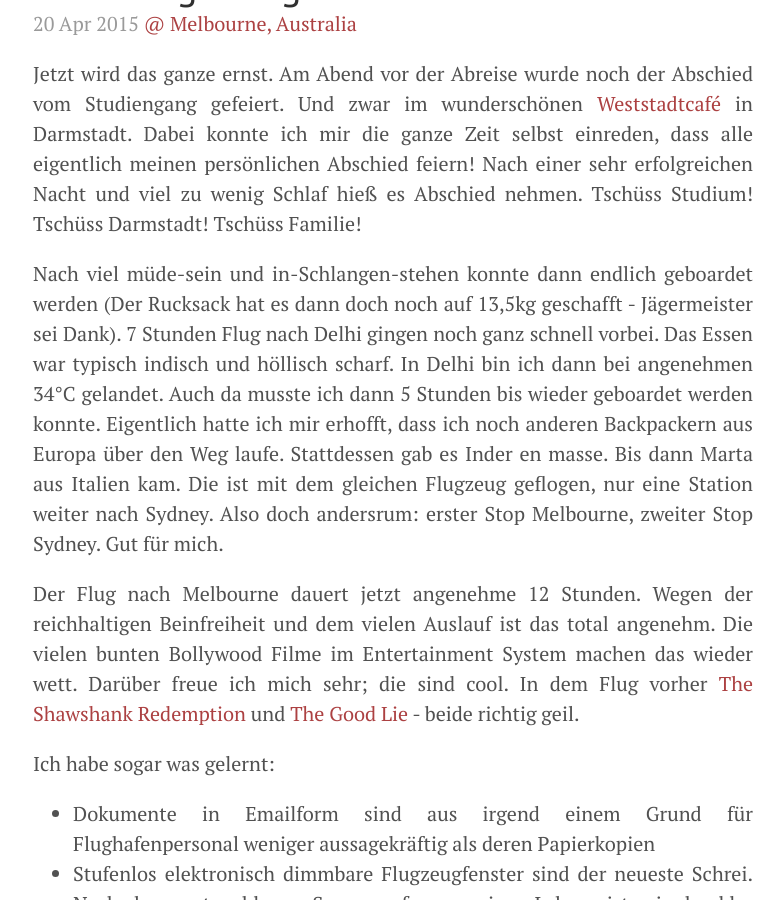
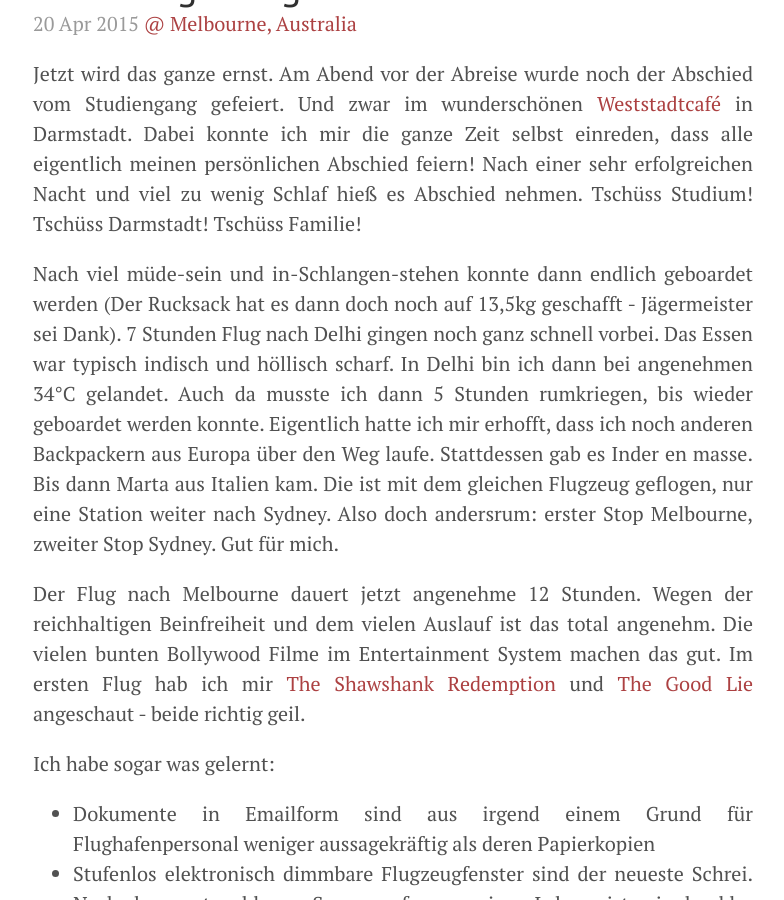
Before and after one commit to Sanderand/Sanderand.github.io, a Jekyll site: the page built from _posts/2015-04-20-anreise.md, in a window 1280 px wide and 900 px high, scrolled down 341 px. Shown: the whole window, without its empty margins (247-1031 px from the left). Built offline with Jekyll 4.4.1, drawn with Linux system fonts in a browser that asks for light colours; Markdown is read by kramdown in place of the engine named in the settings; comment, search, counter and statistics services are not loaded.

Commit message:
updated posts

```diff
--- a/_posts/2015-04-20-anreise.md
+++ b/_posts/2015-04-20-anreise.md
@@ -6,9 +6,9 @@ location: Melbourne, Australia
 
 Jetzt wird das ganze ernst. Am Abend vor der Abreise wurde noch der Abschied vom Studiengang gefeiert. Und zwar im wunderschönen [Weststadtcafé](http://www.weststadtcafe.de) in Darmstadt. Dabei konnte ich mir die ganze Zeit selbst einreden, dass alle eigentlich meinen persönlichen Abschied feiern! Nach einer sehr erfolgreichen Nacht und viel zu wenig Schlaf hieß es Abschied nehmen. Tschüss Studium! Tschüss Darmstadt! Tschüss Familie!
 
-Nach viel müde-sein und in-Schlangen-stehen konnte dann endlich geboardet werden (Der Rucksack hat es dann doch noch auf 13,5kg geschafft - Jägermeister sei Dank). 7 Stunden Flug nach Delhi gingen noch ganz schnell vorbei. Das Essen war typisch indisch und höllisch scharf. In Delhi bin ich dann bei angenehmen 34°C gelandet. Auch da musste ich dann 5 Stunden bis wieder geboardet werden konnte. Eigentlich hatte ich mir erhofft, dass ich noch anderen Backpackern aus Europa über den Weg laufe. Stattdessen gab es Inder en masse. Bis dann Marta aus Italien kam. Die ist mit dem gleichen Flugzeug geflogen, nur eine Station weiter nach Sydney. Also doch andersrum: erster Stop Melbourne, zweiter Stop Sydney. Gut für mich.
+Nach viel müde-sein und in-Schlangen-stehen konnte dann endlich geboardet werden (Der Rucksack hat es dann doch noch auf 13,5kg geschafft - Jägermeister sei Dank). 7 Stunden Flug nach Delhi gingen noch ganz schnell vorbei. Das Essen war typisch indisch und höllisch scharf. In Delhi bin ich dann bei angenehmen 34°C gelandet. Auch da musste ich dann 5 Stunden rumkriegen, bis wieder geboardet werden konnte. Eigentlich hatte ich mir erhofft, dass ich noch anderen Backpackern aus Europa über den Weg laufe. Stattdessen gab es Inder en masse. Bis dann Marta aus Italien kam. Die ist mit dem gleichen Flugzeug geflogen, nur eine Station weiter nach Sydney. Also doch andersrum: erster Stop Melbourne, zweiter Stop Sydney. Gut für mich.
 
-Der Flug nach Melbourne dauert jetzt angenehme 12 Stunden. Wegen der reichhaltigen Beinfreiheit und dem vielen Auslauf ist das total angenehm. Die vielen bunten Bollywood Filme im Entertainment System machen das wieder wett. Darüber freue ich mich sehr; die sind cool. In dem Flug vorher <a href="http://www.amazon.de/gp/product/B001IX2CHW/ref=as_li_tl?ie=UTF8&camp=1638&creative=19454&creativeASIN=B001IX2CHW&linkCode=as2&tag=andsanmeiblo-21&linkId=4QXNRFYOTOZJCPTH" target="_blank">The Shawshank Redemption</a> und <a href="http://www.amazon.de/gp/product/B00UH3JSKS/ref=as_li_tl?ie=UTF8&camp=1638&creative=19454&creativeASIN=B00UH3JSKS&linkCode=as2&tag=andsanmeiblo-21&linkId=OWI52RIKC5JFSHCD" target="_blank">The Good Lie</a> - beide richtig geil.
+Der Flug nach Melbourne dauert jetzt angenehme 12 Stunden. Wegen der reichhaltigen Beinfreiheit und dem vielen Auslauf ist das total angenehm. Die vielen bunten Bollywood Filme im Entertainment System machen das gut. Im ersten Flug hab ich mir <a href="http://www.amazon.de/gp/product/B001IX2CHW/ref=as_li_tl?ie=UTF8&camp=1638&creative=19454&creativeASIN=B001IX2CHW&linkCode=as2&tag=andsanmeiblo-21&linkId=4QXNRFYOTOZJCPTH" target="_blank">The Shawshank Redemption</a> und <a href="http://www.amazon.de/gp/product/B00UH3JSKS/ref=as_li_tl?ie=UTF8&camp=1638&creative=19454&creativeASIN=B00UH3JSKS&linkCode=as2&tag=andsanmeiblo-21&linkId=OWI52RIKC5JFSHCD" target="_blank">The Good Lie</a> angeschaut - beide richtig geil.
 
 Ich habe sogar was gelernt:
 
```
Also changed, not shown: _posts/2015-04-16-packen.md (+2 -0 lines).
